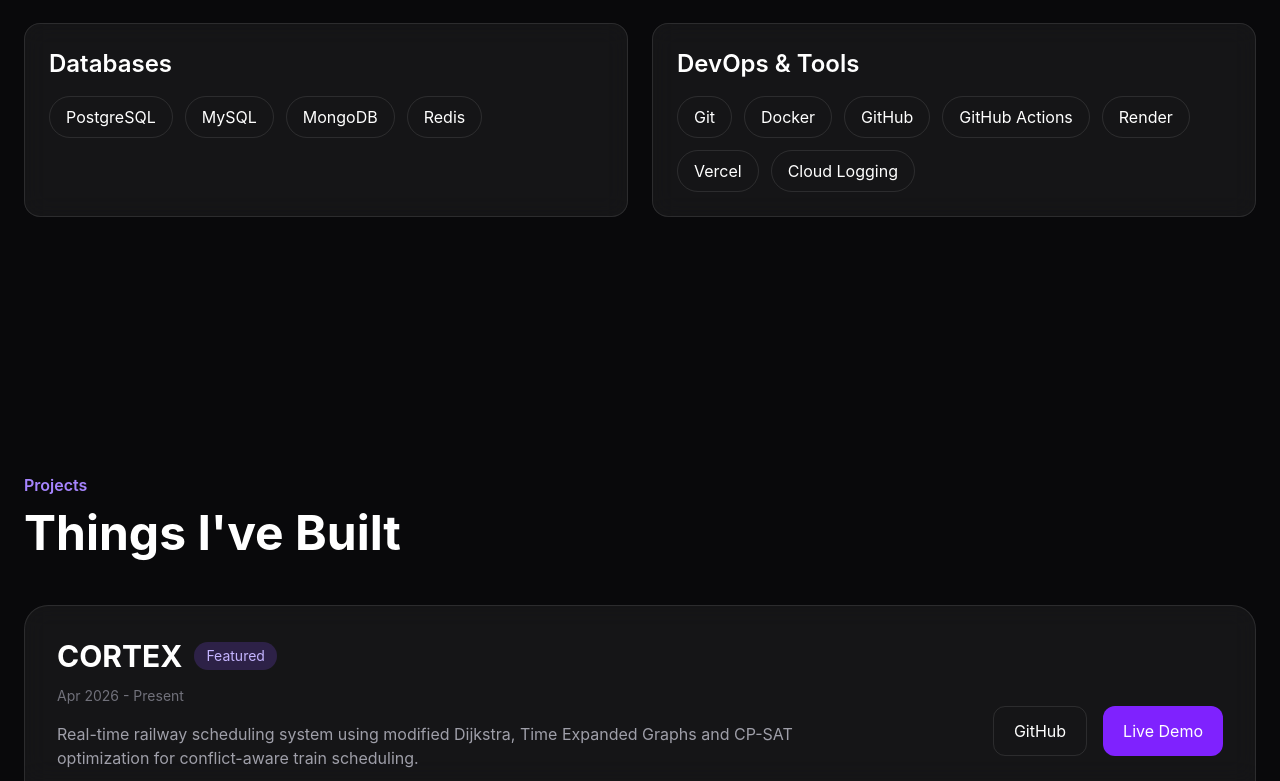
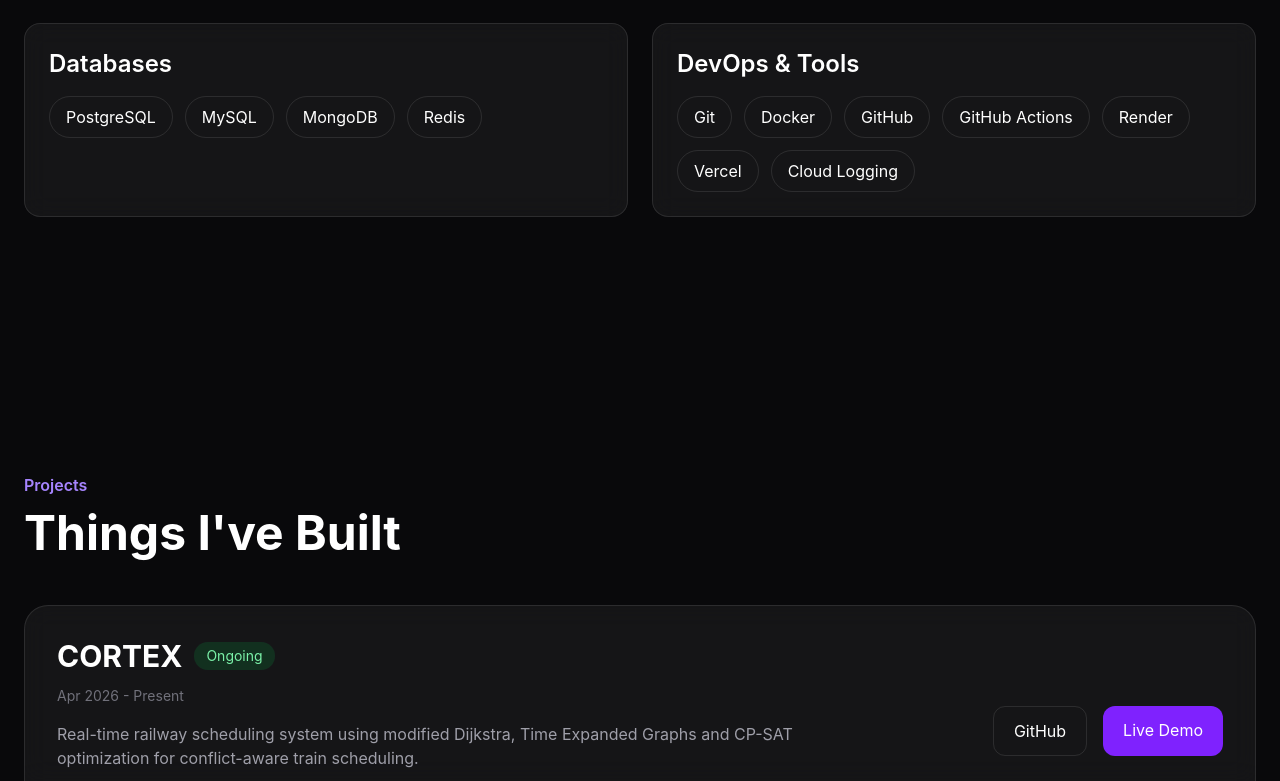
Before and after one commit to vaishnavi209-04/Portfolio, a React app: page / in a window 1280 px wide. Shown: the part 2019-2800 px from the top of the page. Built offline with nearby package versions, Linux system fonts and the light colour scheme; the HTML template or start-up script is replaced by a standard one.

Commit message:
Added Projects data

```diff
--- a/src/components/Navbar/Navbar.jsx
+++ b/src/components/Navbar/Navbar.jsx
@@ -14,11 +14,14 @@ const Navbar = () => {
     py-6
   "
 >
-        <h1 className="text-xl font-bold tracking-wide">
+
+        <div className="text-xl font-bold tracking-wide">
+            <a href="#hero">
           <span className="bg-gradient-to-r from-violet-400 to-fuchsia-400 bg-clip-text text-transparent">
   VM
 </span>
-        </h1>
+</a>
+        </div>
 
         <div className="flex items-center gap-8">
           <a href="#about" className="text-zinc-400 transition-all duration-300 hover:text-violet-400">
--- /dev/null
+++ b/src/components/ProjectCard.jsx
@@ -0,0 +1,91 @@
+const ProjectCard = ({ project }) => {
+    console.log(project);
+  return (
+    <div
+      className="
+        rounded-3xl
+        border
+        border-white/10
+        bg-white/5
+        p-8
+        backdrop-blur-md
+        transition-all
+        duration-300
+        hover:border-violet-500/40
+        hover:shadow-[0_0_40px_rgba(168,85,247,0.15)]
+      "
+    >
+      <div className="flex flex-col gap-6 lg:flex-row lg:items-center lg:justify-between">
+        <div className="flex-1">
+          <div className="mb-3 flex items-center gap-3">
+            <h3 className="text-3xl font-bold">
+              {project.title}
+            </h3>
+
+            {project.status && (
+              <span className="rounded-full bg-green-500/15 px-3 py-1 text-sm text-green-300">
+                {project.status}
+              </span>
+            )}
+          </div>
+
+          <p className="mb-4 text-sm text-zinc-500">
+            {project.duration}
+          </p>
+
+          <p className="max-w-3xl text-zinc-400">
+            {project.description}
+          </p>
+
+          <div className="mt-6 flex flex-wrap gap-3">
+            {project.tech.map((tech) => (
+              <span
+                key={tech}
+                className="rounded-full border border-white/10 px-3 py-1 text-sm"
+              >
+                {tech}
+              </span>
+            ))}
+          </div>
+        </div>
+
+        <div className="flex gap-4">
+          <a
+            href={project.github}
+            target="_blank"
+            rel="noreferrer"
+            className="
+              rounded-xl
+              border
+              border-white/10
+              px-5
+              py-3
+              transition
+              hover:border-violet-400
+            "
+          >
+            GitHub
+          </a>
+
+          <a
+            href={project.live}
+            target="_blank"
+            rel="noreferrer"
+            className="
+              rounded-xl
+              bg-violet-600
+              px-5
+              py-3
+              transition
+              hover:scale-105
+            "
+          >
+            Live Demo
+          </a>
+        </div>
+      </div>
+    </div>
+  );
+};
+
+export default ProjectCard;
--- /dev/null
+++ b/src/data/Projects/cortex.js
@@ -0,0 +1,22 @@
+const cortex = {
+  title: "CORTEX",
+  status: "Ongoing",
+  duration: "Apr 2026 - Present",
+
+  description:
+    "Real-time railway scheduling system using modified Dijkstra, Time Expanded Graphs and CP-SAT optimization for conflict-aware train scheduling.",
+
+  tech: [
+    "Python",
+    "FastAPI",
+    "React",
+    "PostgreSQL",
+    "Redis",
+    "XGBoost",
+  ],
+
+  github: null,
+  live: null,
+};
+
+export default cortex;
--- /dev/null
+++ b/src/data/Projects/index.js
@@ -0,0 +1,11 @@
+import cortex from "./cortex";
+import museai from "./museai";
+import skysense from "./skysense";
+
+const projects = [
+  cortex,
+  museai,
+  skysense,
+];
+
+export default projects;
--- /dev/null
+++ b/src/data/Projects/museai.js
@@ -0,0 +1,22 @@
+const museai = {
+  title: "Muse.AI",
+
+  duration: "Sep 2025 - Nov 2025",
+
+  description:
+    "AI-powered SaaS platform for article generation, image generation and ATS-based resume analysis using Gemini AI.",
+
+  tech: [
+    "React",
+    "Express",
+    "PostgreSQL",
+    "Gemini AI",
+    "Clerk",
+    "Tailwind",
+  ],
+
+  github: "https://github.com/vaishnavi209-04/muse_ai_backend",
+  live: "https://muse-ai-web.vercel.app/",
+};
+
+export default museai;
--- /dev/null
+++ b/src/data/Projects/skysense.js
@@ -0,0 +1,21 @@
+const skysense = {
+  title: "SkySense",
+
+  duration: "Aug 2025",
+
+  description:
+    "Weather application delivering real-time global weather forecasts with dynamic UI and optimized backend APIs.",
+
+  tech: [
+    "React",
+    "Express",
+    "OpenWeather API",
+    "Tailwind",
+    "Unsplash API",
+  ],
+
+  github: "https://github.com/vaishnavi209-04/skysense",
+  live: "https://skysense-web.vercel.app/",
+};
+
+export default skysense;
--- a/src/sections/Hero.jsx
+++ b/src/sections/Hero.jsx
@@ -3,7 +3,7 @@ import FloatingBadge from "../components/FloatingBadge";
 
 const Hero = () => {
   return (
-    <section className="mx-auto flex min-h-[85vh] max-w-7xl items-center px-6">
+    <section id="hero" className="mx-auto flex min-h-[85vh] max-w-7xl items-center px-6">
       {/* Left Side */}
       <div className="flex-1">
         <motion.p
--- a/src/sections/Projects.jsx
+++ b/src/sections/Projects.jsx
@@ -1,51 +1,6 @@
 import { motion } from "framer-motion";
-
-const projects = [
-  {
-    title: "CORTEX",
-    duration: "Apr 2026 - Present",
-    description:
-      "Real-time railway scheduling system using modified Dijkstra, Time Expanded Graphs and CP-SAT optimization for conflict-aware train scheduling.",
-    tech: [
-      "Python",
-      "FastAPI",
-      "React",
-      "PostgreSQL",
-      "Redis",
-      "XGBoost",
-    ],
-    featured: true,
-  },
-  {
-    title: "Muse.AI",
-    duration: "Sep 2025 - Nov 2025",
-    description:
-      "AI-powered SaaS platform for article generation, image generation and ATS-based resume analysis using Gemini AI.",
-    tech: [
-      "React",
-      "Express",
-      "PostgreSQL",
-      "Gemini AI",
-      "Clerk",
-      "Tailwind",
-    ],
-    featured: false,
-  },
-  {
-    title: "SkySense",
-    duration: "Aug 2025",
-    description:
-      "Weather application delivering real-time global weather forecasts with dynamic UI and optimized backend APIs.",
-    tech: [
-      "React",
-      "Express",
-      "OpenWeather API",
-      "Tailwind",
-      "Unsplash API",
-    ],
-    featured: false,
-  },
-];
+import projects from "../data/projects";
+import ProjectCard from "../components/ProjectCard";
 
 const Projects = () => {
   return (
@@ -69,64 +24,10 @@ const Projects = () => {
 
         <div className="grid gap-8">
           {projects.map((project) => (
-            <div
+            <ProjectCard
               key={project.title}
-              className={`
-                group rounded-3xl border
-                border-white/10
-                bg-white/5
-                p-8
-                backdrop-blur-md
-                transition-all duration-300
-                hover:border-violet-500/40
-                hover:shadow-[0_0_40px_rgba(168,85,247,0.15)]
-              `}
-            >
-              <div className="flex flex-col gap-6 lg:flex-row lg:items-center lg:justify-between">
-                <div className="flex-1">
-                  <div className="mb-3 flex items-center gap-3">
-                    <h3 className="text-3xl font-bold">
-                      {project.title}
-                    </h3>
-
-                    {project.featured && (
-                      <span className="rounded-full bg-violet-500/20 px-3 py-1 text-sm text-violet-300">
-                        Featured
-                      </span>
-                    )}
-                  </div>
-
-                  <p className="mb-4 text-sm text-zinc-500">
-                    {project.duration}
-                  </p>
-
-                  <p className="max-w-3xl text-zinc-400">
-                    {project.description}
-                  </p>
-
-                  <div className="mt-6 flex flex-wrap gap-3">
-                    {project.tech.map((tech) => (
-                      <span
-                        key={tech}
-                        className="rounded-full border border-white/10 px-3 py-1 text-sm"
-                      >
-                        {tech}
-                      </span>
-                    ))}
-                  </div>
-                </div>
-
-                <div className="flex gap-4">
-                  <button className="rounded-xl border border-white/10 px-5 py-3 transition hover:border-violet-400">
-                    GitHub
-                  </button>
-
-                  <button className="rounded-xl bg-violet-600 px-5 py-3 transition hover:scale-105">
-                    Live Demo
-                  </button>
-                </div>
-              </div>
-            </div>
+              project={project}
+            />
           ))}
         </div>
       </motion.div>
```
